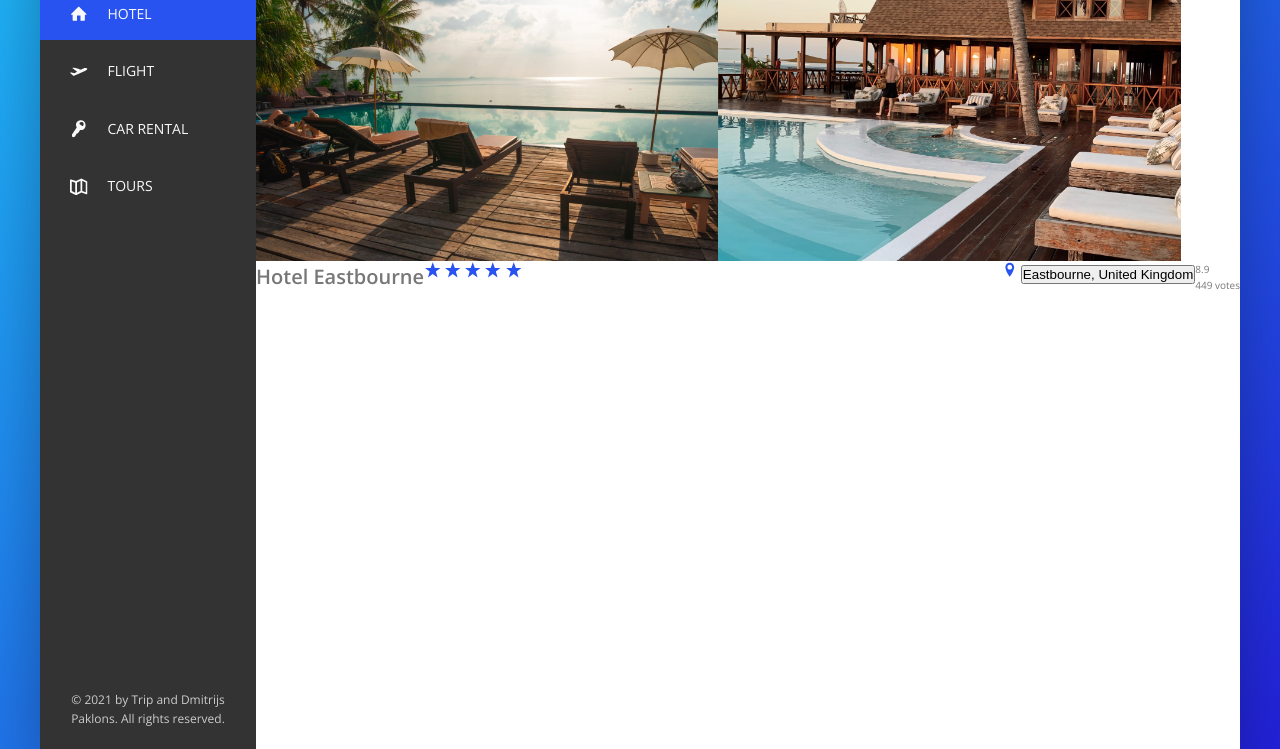
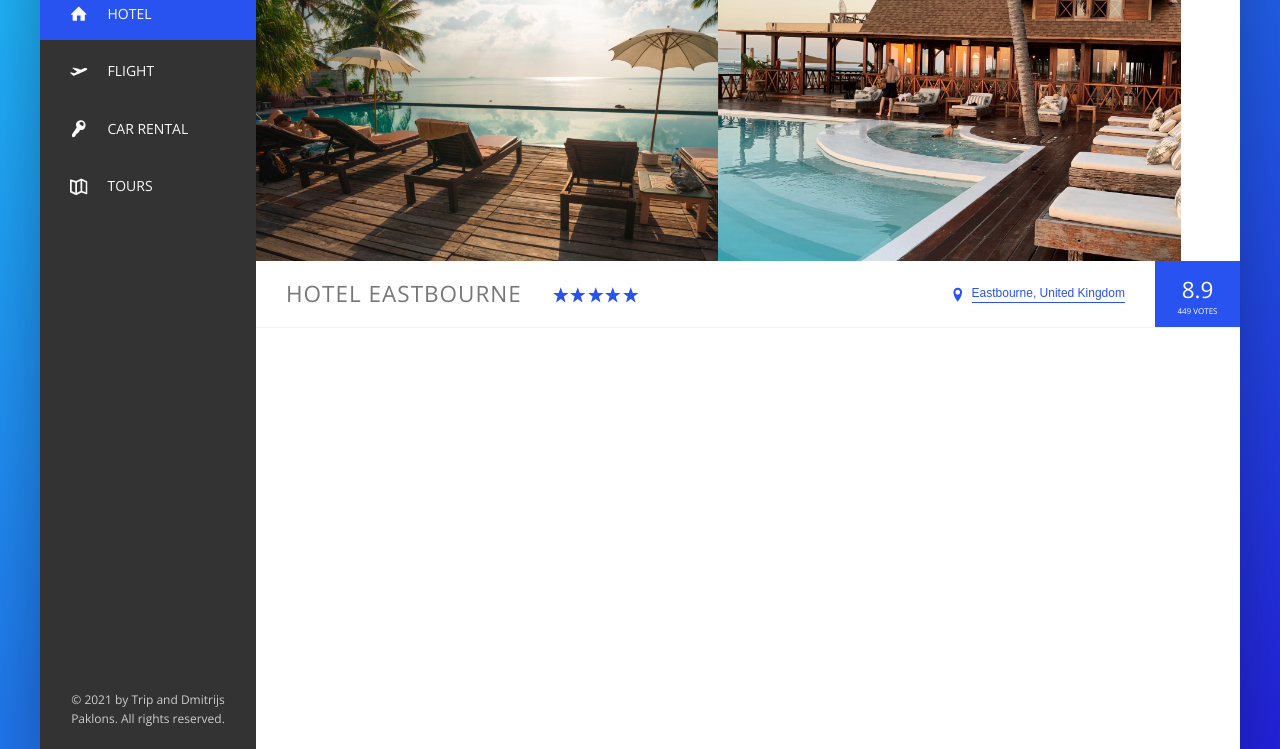
Before and after one commit to dim4ik2911/trip, a website: page index.html in a window 1280 px wide. Shown: the part 197-946 px from the top of the page. Drawn offline with nearby package versions, Linux system fonts and the light colour scheme.

Commit message:
building the hotel overview part2

```diff
--- a/sass/_components.scss
+++ b/sass/_components.scss
@@ -192,12 +192,21 @@
 // HOTEL OVERVIEW
 .overview {
   display: flex;
+  border-bottom: 1px solid var(--color-grey-light-2);
+  align-items: center;
 
   &__heading {
+    font-size: 2.25rem;
+    font-weight: 300;
+    text-transform: uppercase;
+    letter-spacing: 1px;
+    padding: 1.5rem 3rem;
   }
 
   &__stars {
     margin-right: auto;
+
+    display: flex;
   }
   &__icon--star,
   &__icon--location {
@@ -206,11 +215,70 @@
     fill: var(--color-primary);
   }
   &__location {
+    font-size: 1.2rem;
+    display: flex;
+    align-items: center;
+  }
+  &__icon--location {
+    margin-right: 0.5rem;
   }
   &__rating {
+    background-color: var(--color-primary);
+    color: #fff;
+    margin-left: 3rem;
+    padding: 0 2.25rem;
+    align-self: stretch;
+
+    display: flex;
+    flex-direction: column;
+    align-items: center;
+    justify-content: center;
   }
   &__rating--average {
+    font-size: 2.25rem;
+    font-weight: 300;
+    margin-bottom: -3px;
   }
   &__rating--count {
+    font-size: 0.8rem;
+    text-transform: uppercase;
   }
 }
+
+// BUTTON INLINE
+.btn-inline {
+  border: none;
+  color: var(--color-primary);
+  font-size: inherit;
+  border-bottom: 1px solid currentColor;
+  padding-bottom: 2px;
+  display: inline-block;
+  background-color: transparent;
+  cursor: pointer;
+  transition: all 0.2s;
+
+  &:hover {
+    color: var(--color-grey-dark-1);
+  }
+
+  &:focus {
+    outline: none;
+    animation: pulsate 1s infinite; //infinite means repeating
+  }
+}
+
+@keyframes pulsate {
+  //name of animation is pulsate
+  0% {
+    transform: scale(1);
+    box-shadow: none;
+  }
+  50% {
+    transform: scale(1.05);
+    box-shadow: 0 1rem 4rem rgba(0, 0, 0, 0.25);
+  }
+  100% {
+    transform: scale(1);
+    box-shadow: none;
+  }
+}
--- a/sass/_layout.scss
+++ b/sass/_layout.scss
@@ -11,7 +11,7 @@
   font-size: 14px;
   height: 7rem;
   background-color: #fff;
-  border-bottom: var(--color-grey-light-2);
+  border-bottom: 1px solid var(--color-grey-light-2);
 
   display: flex;
   justify-content: space-between;
```
Also changed, not shown: css/style.css.
